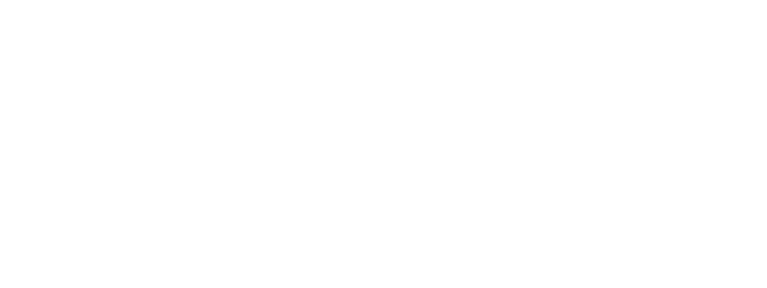
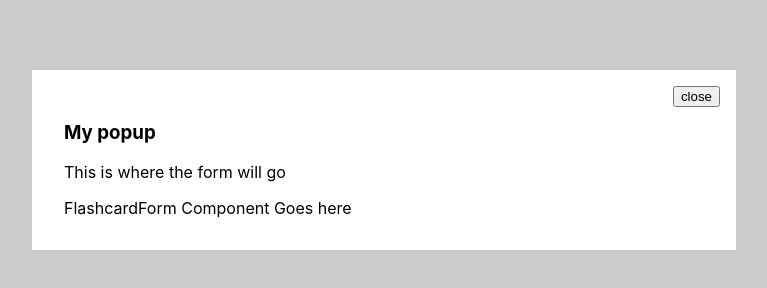
Before and after one commit to Ally288/dinosaur_react_app, a React (Create React App) app in the folder client/: page / in a window 1280 px wide. Both pictures are taken after a click on the button "Add Dinosaur". Shown: the part 240-528 px from the top of the page, without its empty margins (256-1023 px from the left). Built offline with nearby package versions, Linux system fonts and the light colour scheme; no server answers.

Commit message:
created popup for form

```diff
--- a/client/src/components/Buttons.js
+++ b/client/src/components/Buttons.js
@@ -1,10 +1,15 @@
 import React from 'react'
 import './Buttons.css'
 
-const Buttons = ({ addDinosaur }) => {
+const Buttons = ({ addDinosaur, setFormPopup }) => {
+
+    const handleClick = () => {
+        setFormPopup(true);
+    }
+
     return (
         <nav>
-            <button className="button" addDinosaur={addDinosaur}>Add Dinosaur</button>
+            <button className="button" addDinosaur={addDinosaur} onClick={handleClick}>Add Dinosaur</button>
             <button className="button" >Quiz</button>
         </nav>
     )
--- a/client/src/components/FlashcardForm.js
+++ b/client/src/components/FlashcardForm.js
@@ -2,7 +2,7 @@
 
 const FlashcardForm = () => {
   return (
-    <div>FlashcardForm</div>
+    <div>FlashcardForm Component Goes here</div>
   )
 }
 
--- /dev/null
+++ b/client/src/components/Popup.css
@@ -0,0 +1,25 @@
+.popup {
+    position: fixed;
+    top: 0;
+    left: 0;
+    width: 100%;
+    height: 100vh;
+    background-color: rgba(0, 0, 0, 0.2);
+    display: flex;
+    justify-content: center;
+    align-items: center;
+}
+
+.popup-inner {
+    position: relative;
+    padding: 32px;
+    width: 100%;
+    max-width: 640px;
+    background-color: #FFF;
+}
+
+.popup-inner .close-btn {
+    position: absolute;
+    top: 16px;
+    right: 16px;
+}
--- /dev/null
+++ b/client/src/components/Popup.js
@@ -0,0 +1,19 @@
+import React from 'react'
+import './Popup.css'
+
+const Popup = (props) => {
+
+    const handleClick = () => {
+        props.setTrigger(false);
+    }
+    return (props.trigger) ? (
+        <div className="popup">
+            <div className="popup-inner">
+                <button className="close-btn" onClick={handleClick}>close</button>
+                {props.children}
+            </div>
+        </div>
+    ) : "";
+}
+
+export default Popup
--- a/client/src/containers/FlashCardGridContainer.js
+++ b/client/src/containers/FlashCardGridContainer.js
@@ -3,10 +3,13 @@
 import Header from '../components/Header';
 import FlashcardBox from '../components/FlashcardBox';
 import { getDinosaurs } from '../services/services';
+import Popup from '../components/Popup';
+import FlashcardForm from '../components/FlashcardForm';
 
 const FlashCardGridContainer = () => {
 
   const [dinosaurs, setDinosaurs] = useState([])
+  const [formPopup, setFormPopup] = useState(false);
 
   useEffect(() => {
     getDinosaurs().then((allDinosaurs) => {
@@ -36,13 +39,16 @@
 
   //Show function to add here
 
-
-
   return (
     <>
       <Header />
-      <Buttons addDinosaur={addDinosaur} />
+      <Buttons addDinosaur={addDinosaur} setFormPopup={setFormPopup} />
       <FlashcardBox dinosaurs={dinosaurs} removeDinosaur={removeDinosaur} /> {/*PASS down EDIT and SHOW*/}
+      <Popup trigger={formPopup} setTrigger={setFormPopup}>
+        <h3>My popup</h3>
+        <p> This is where the form will go</p>
+        <FlashcardForm />
+      </Popup>
     </>
   )
 }
```
